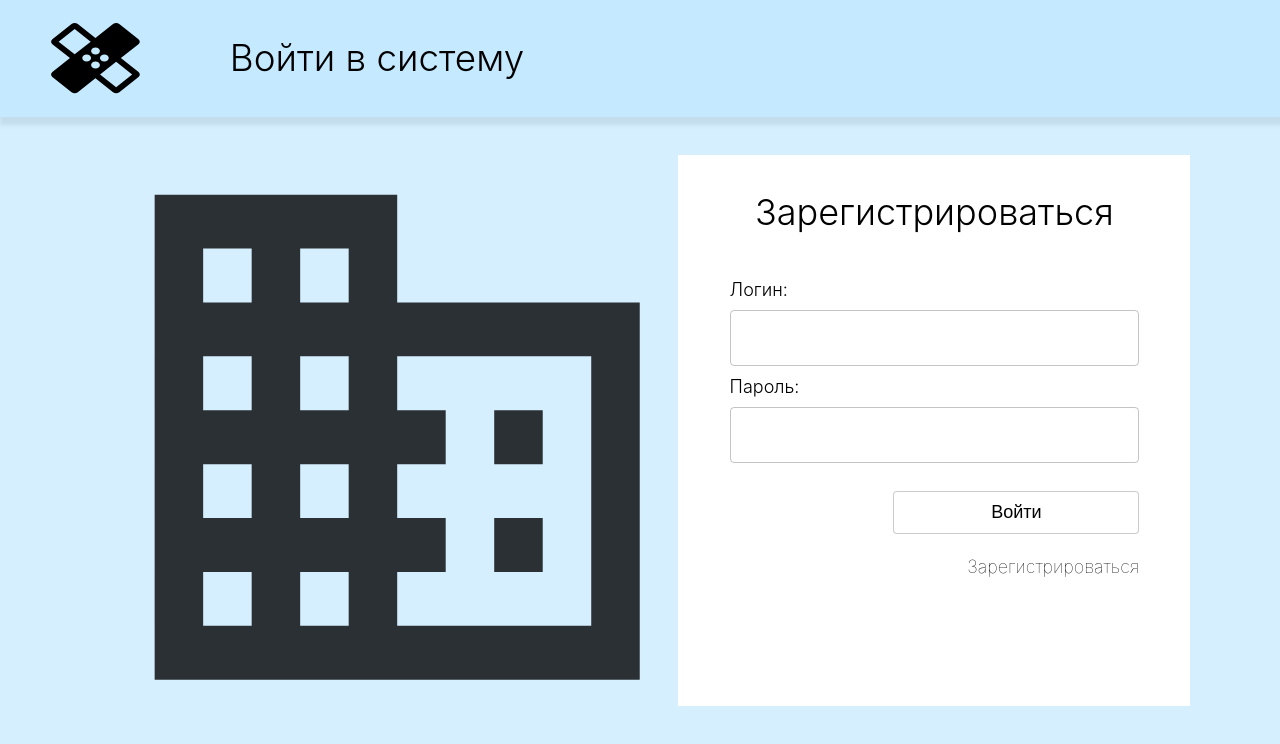
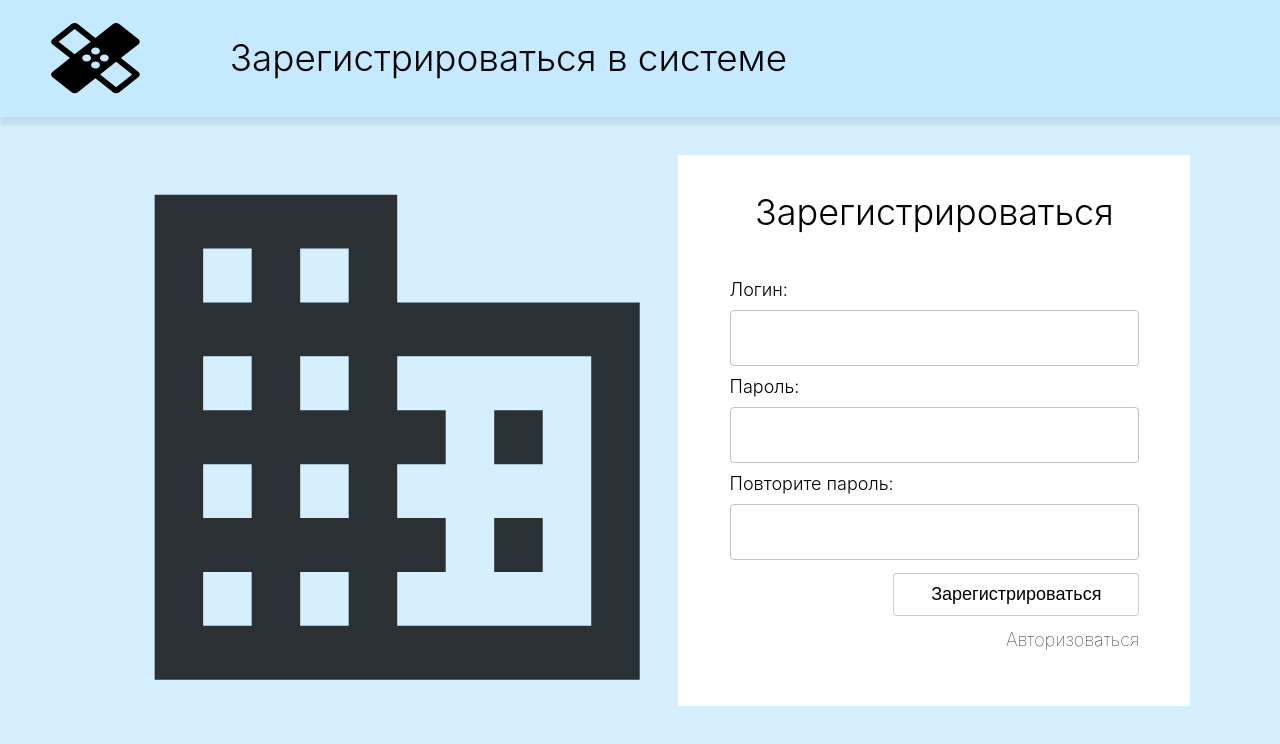
Before and after one commit to rlimonov-exceedteam/Hospital-FE, a React (Create React App) app: page /signInPage in a window 1280 px wide. Shown: the top 744 px of the page. Built offline with nearby package versions, Linux system fonts and the light colour scheme.

Commit message:
add snackbars

```diff
--- a/src/Components/App/App.js
+++ b/src/Components/App/App.js
@@ -1,19 +1,11 @@
-
-import LoginPage from '../LoginPage/LoginPage'
-import { Switch, Route, Redirect } from 'react-router-dom';
+import Header from '../Header/Header';
+import LoginPage from '../LoginPage/LoginPage';
 
 const App = () => {
   return (
     <div className="App">
-      <Switch>
-        <Route path='/registrationPage'>
-          <LoginPage isRegistration={true}/>
-        </Route>
-        <Route path='/signInPage'>
-          <LoginPage isRegistration={false}/>
-        </Route>
-      <Redirect form='/' to='/registrationPage'></Redirect>
-      </Switch>
+      <Header text="Зарегистрироваться в системе"/>
+      <LoginPage />
     </div>
   );
 }
--- a/src/Components/Header/Header.scss
+++ b/src/Components/Header/Header.scss
@@ -18,6 +18,7 @@
       display: none;
     }
   }
+
   p {
     @media screen and (max-width: 820px) {
       font-size: 2rem;
--- a/src/Components/InputsField/InputsField.js
+++ b/src/Components/InputsField/InputsField.js
@@ -1,13 +1,19 @@
-import { useState, useEffect } from 'react';
-import { TextField } from '@mui/material';
+import { useState } from 'react';
+import {
+  TextField,
+  Snackbar,
+  Alert
+} from '@mui/material';
 import { useHistory } from 'react-router-dom';
 import axios from 'axios';
 import './InputsField.scss';
 
-const InputsField = ({ isRegistration }) => {
+const InputsField = () => {
   const [login, setLogin] = useState('');
   const [password, setPassword] = useState('');
-  const [password2, setPassword2] = useState('');
+  const [repeatedPassword, setRepeatedPassword] = useState('');
+  const [alertOpened, setAlertOpened] = useState();
+  const [alertMessage, setAlertMessage] = useState();
   const history = useHistory();
 
   const validateAndPost = async () => {
@@ -17,29 +23,34 @@ const InputsField = ({ isRegistration }) => {
     if (login) {
       if (!regexLogin.test(login)) {
         setLogin('');
-        alert('Логин должен содержать только латинские символы и цифры.');
+        setAlertMessage('Логин должен содержать только латинские символы и цифры.');
+        setAlertOpened(true);
         return;
       }
     } else {
-      alert('Введите логин.')
+      setAlertMessage('Введите логин.');
+      setAlertOpened(true);
       return;
     }
 
     if (password) {
       if (!regexPassword.test(password)) {
         setPassword('');
-        alert(`Пароль должен содержать только латинские символы и цифры.
+        setAlertMessage(`Пароль должен содержать только латинские символы и цифры.
         Необходимо наличие минимум 1 заглавной, 1 маленькой буквы и 1 цифры.
         Пароль должен содержать не менее 6 символов.'`);
+        setAlertOpened(true);
         return;
       }
     } else {
-      alert('Введите пароль');
+      setAlertMessage('Введите пароль');
+      setAlertOpened(true);
       return;
     }
 
-    if (password !== password2) {
-      alert('Пароли не совпадают.');
+    if (password !== repeatedPassword) {
+      setAlertMessage('Пароли не совпадают.');
+      setAlertOpened(true);
       return;
     }
 
@@ -49,19 +60,15 @@ const InputsField = ({ isRegistration }) => {
     }).then(result => {
       if (result.statusText === 'OK') {
         setLogin(result.data.login);
-        setPassword(result.data.password);
         history.push('/mainPage')
       } else {
-        alert(`Ошибка ${result.status}`)
+        setAlertMessage(`Ошибка ${result.status}`);
+        setAlertOpened(true);
       }
     });
   }
 
-
-
   return (
-    <>
-      {isRegistration &&
     <div className="InputsField">
       <p>Зарегистрироваться</p>
       <form>
@@ -96,8 +103,8 @@ const InputsField = ({ isRegistration }) => {
             id="outlined-basic"
             type="password"
             variant="outlined"
-              value={password2}
-              onChange={(e) => setPassword2(e.currentTarget.value)}
+            value={repeatedPassword}
+            onChange={(e) => setRepeatedPassword(e.currentTarget.value)}
           />
         </div>
       </form>
@@ -111,51 +118,20 @@ const InputsField = ({ isRegistration }) => {
         <p>
           Авторизоваться
         </p>
+        <Snackbar
+            open={alertOpened}
+            autoHideDuration={6000}
+            onClose={() => setAlertOpened(false)}
+        >
+          <Alert
+            severity="success"
+            sx={{ width: '100%' }}
+          >
+            {alertMessage}
+          </Alert>
+        </Snackbar>
       </div>
     </div>
-      }
-      {!isRegistration &&
-        <div className="InputsField">
-            <p>Зарегистрироваться</p>
-          <form>
-            <div className="input">
-              <label>
-                Логин:
-              </label>
-              <TextField
-                id="outlined-basic"
-                variant="outlined"
-                value={login}
-                onChange={(e) => setLogin(e.currentTarget.value)}
-              />
-            </div>
-            <div className="input">
-              <label>
-                Пароль:
-              </label>
-              <TextField
-                id="outlined-basic"
-                type="password"
-                variant="outlined"
-                value={password}
-                onChange={(e) => setPassword(e.currentTarget.value)}
-              />
-            </div>
-          </form>
-          <div className="btns2">
-            <button
-              className="btn"
-              onClick={() => validateAndPost()}
-            >
-              Войти
-            </button>
-            <p>
-              Зарегистрироваться
-            </p>
-          </div>
-        </div>
-      }
-    </>
   )
 }
 
--- a/src/Components/InputsField/InputsField.scss
+++ b/src/Components/InputsField/InputsField.scss
@@ -127,51 +127,3 @@
     }
   }
 }
-
-.btns2 {
-  display: flex;
-  flex-direction: column;
-  width: 80%;
-
-  button {
-    margin-top: 28px;
-    padding: 10px 0 10px 0;
-    width: 60%;
-    align-self: flex-end;
-    font-weight: 300;
-    font-size: 18px;
-    line-height: 21px;
-    border: 1px solid rgba(0, 0, 0, 0.2);
-    box-sizing: border-box;
-    border-radius: 4px;
-    background-color: white;
-    cursor: pointer;
-
-    @media screen and (max-width: 430px) {
-      font-size: 20px;
-    }
-
-    @media screen and (max-width: 370px) {
-      font-size: 18px;
-    }
-  }
-
-  p {
-    font-weight: 100;
-    font-size: 18px;
-    line-height: 21px;
-    text-align: right;
-    margin-top: 22px;
-    margin-bottom: 27px;
-    cursor: pointer;
-
-    @media screen and (max-width: 430px) {
-      margin: 12px 0 12px 0;
-      font-size: 14px;
-    }
-
-    @media screen and (max-width: 370px) {
-      font-size: 12px;
-    }
-  }
-}
--- a/src/Components/LoginPage/LoginPage.js
+++ b/src/Components/LoginPage/LoginPage.js
@@ -1,18 +1,11 @@
+import { useState } from 'react';
 import InputsField from '../InputsField/InputsField'
-import Header from '../Header/Header';
 import './LoginPage.scss'
 
-const LoginPage = ({ isRegistration }) => {
+const WelcomePage = () => {
+  const [registred, setRegistred] = useState(false);
 
   return (
-    <>
-      <Header
-        text={
-          isRegistration ?
-          "Зарегистрироваться в системе"
-          : "Войти в систему"
-        }
-      />
     <div className="LoginPage">
       <div className="image">
         <svg viewBox="0 0 376 376" fill="none" xmlns="http://www.w3.org/2000/svg">
@@ -20,11 +13,11 @@ const LoginPage = ({ isRegistration }) => {
         </svg>
       </div>
       <InputsField
-          isRegistration={isRegistration}
+        registred={registred}
+        setRegistred={setRegistred}
       />
     </div>
-    </>
  )
 }
 
-export default LoginPage;
+export default WelcomePage;
```
Lines whose indentation alone changed are shown as unchanged.
